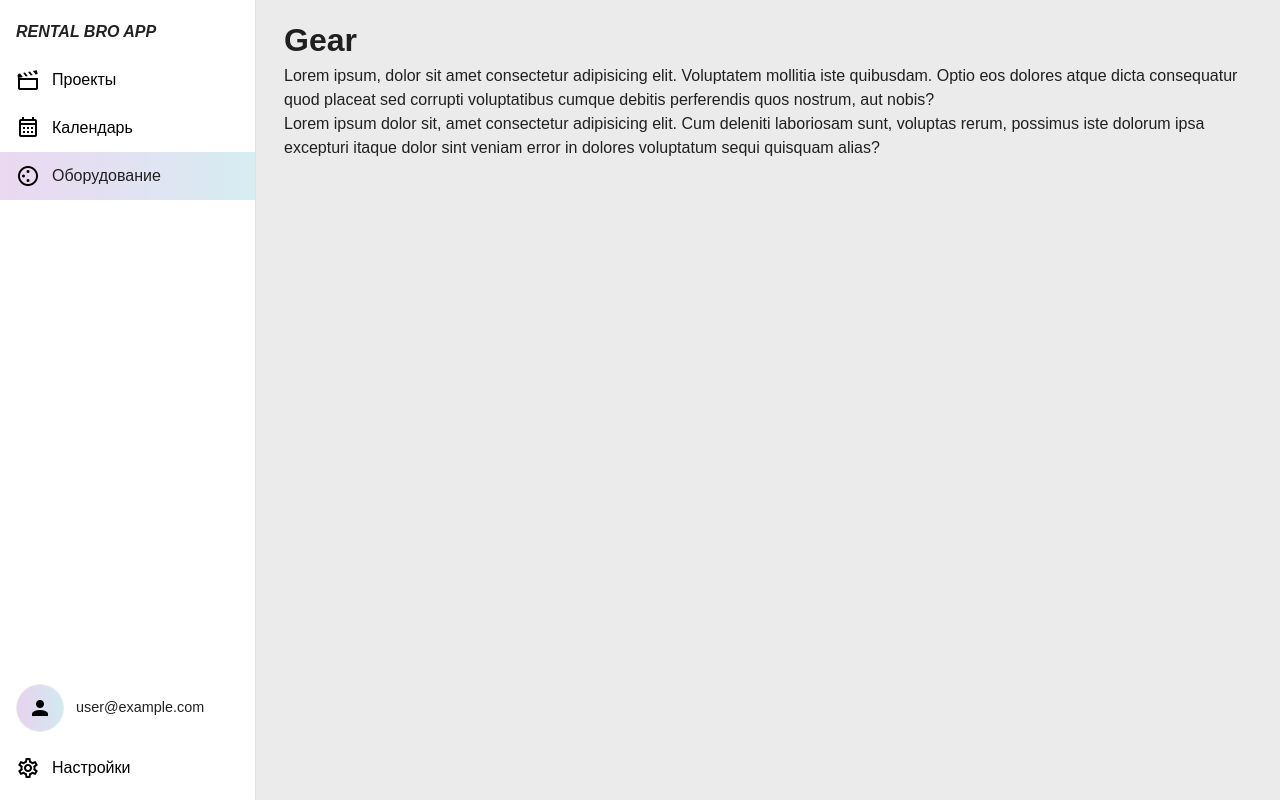
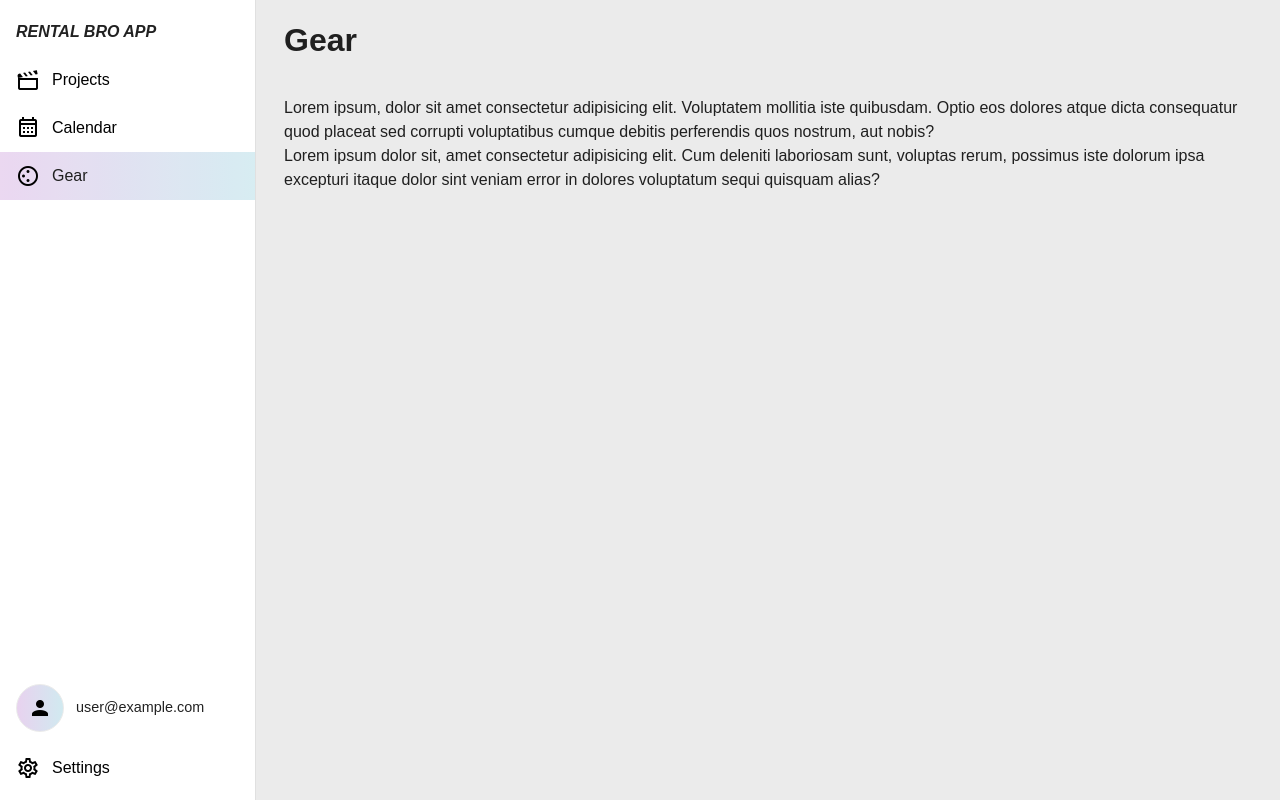
Before and after one commit to Teder-kedr/rental-bro-app, a Vue app: page /gear in a window 1280 px wide. Built offline with nearby package versions, Linux system fonts and the light colour scheme; no server answers; sample sign-in values are in the browser's storage.

Commit message:
translated settings and sidebar

```diff
--- a/src/components/AppSidebar.vue
+++ b/src/components/AppSidebar.vue
@@ -6,11 +6,11 @@
       </v-list-item>
       <v-list-item to="projects">
         <v-icon icon="mdi-movie-open-outline" color="black" start></v-icon>
-        <span class="ml-1 text-black">Проекты</span>
+        <span class="ml-1 text-black">{{ $t("sidebar.projects") }}</span>
       </v-list-item>
       <v-list-item to="calendar">
         <v-icon icon="mdi-calendar-month-outline" color="black" start></v-icon>
-        <span class="ml-1 text-black">Календарь</span>
+        <span class="ml-1 text-black">{{ $t("sidebar.calendar") }}</span>
       </v-list-item>
       <v-list-item to="gear">
         <v-icon
@@ -19,7 +19,7 @@
           color="black"
           start
         ></v-icon>
-        <span class="ml-1 text-black">Оборудование</span>
+        <span class="ml-1 text-black">{{ $t("sidebar.gear") }}</span>
       </v-list-item>
     </v-list>
     <template v-slot:append>
@@ -27,7 +27,7 @@
         <SidebarUserInfo />
         <v-list-item to="settings">
           <v-icon icon="mdi-cog-outline" color="black" start></v-icon>
-          <span class="ml-1 text-black">Настройки</span>
+          <span class="ml-1 text-black">{{ $t("sidebar.settings") }}</span>
         </v-list-item>
       </v-list>
     </template>
--- a/src/components/LogoutButton.vue
+++ b/src/components/LogoutButton.vue
@@ -4,7 +4,7 @@
     prepend-icon="mdi-logout"
     :loading="isLoading"
     @click="handleLogOut"
-    >LOG OUT</v-btn
+    >{{ $t("settings.logoutaction") }}</v-btn
   >
 </template>
 <script>
--- a/src/i18n.js
+++ b/src/i18n.js
@@ -6,7 +6,7 @@ const i18n = createI18n({
 });
 
 const languages = ["en", "ru"];
-const pages = ["projects", "login", "signup"];
+const pages = ["projects", "login", "signup", "settings", "sidebar"];
 
 languages.forEach((lang) => {
   pages.forEach((page) => {
--- /dev/null
+++ b/src/locales/en.settings.json
@@ -0,0 +1,6 @@
+{
+  "title": "Settings",
+  "langopttext": "Change language",
+  "logoutopttext": "Log out from your account",
+  "logoutaction": "Log out"
+}
--- /dev/null
+++ b/src/locales/en.sidebar.json
@@ -0,0 +1,6 @@
+{
+  "projects": "Projects",
+  "calendar": "Calendar",
+  "gear": "Gear",
+  "settings": "Settings"
+}
--- /dev/null
+++ b/src/locales/ru.settings.json
@@ -0,0 +1,6 @@
+{
+  "title": "Настройки",
+  "langopttext": "Изменить язык",
+  "logoutopttext": "Выйти из аккаунта",
+  "logoutaction": "Выйти"
+}
--- /dev/null
+++ b/src/locales/ru.sidebar.json
@@ -0,0 +1,6 @@
+{
+  "projects": "Проекты",
+  "calendar": "Календарь",
+  "gear": "Оборудование",
+  "settings": "Настройки"
+}
--- a/src/views/CalendarPage.vue
+++ b/src/views/CalendarPage.vue
@@ -1,6 +1,6 @@
 <template>
   <div>
-    <h1>Calendar</h1>
+    <h1 class="mb-8">Calendar</h1>
     <p>Lorem ipsum dolor sit amet consectetur adipisicing elit. Rem, id!</p>
   </div>
 </template>
--- a/src/views/GearPage.vue
+++ b/src/views/GearPage.vue
@@ -1,6 +1,6 @@
 <template>
   <div>
-    <h1>Gear</h1>
+    <h1 class="mb-8">Gear</h1>
     <p>
       Lorem ipsum, dolor sit amet consectetur adipisicing elit. Voluptatem
       mollitia iste quibusdam. Optio eos dolores atque dicta consequatur quod
--- a/src/views/ProjectsPage.vue
+++ b/src/views/ProjectsPage.vue
@@ -1,6 +1,6 @@
 <template>
   <div>
-    <h1>{{ $t("projects.title") }}</h1>
+    <h1 class="mb-8">{{ $t("projects.title") }}</h1>
     <p>
       {{ $t("projects.description") }}
     </p>
--- a/src/views/SettingsPage.vue
+++ b/src/views/SettingsPage.vue
@@ -1,10 +1,10 @@
 <template>
   <div>
-    <h1 class="mb-8">Settings</h1>
+    <h1 class="mb-8">{{ $t("settings.title") }}</h1>
     <div
       class="d-flex flex-column flex-sm-row justify-space-between align-sm-center"
     >
-      <p class="my-2">Change language:</p>
+      <p class="my-2">{{ $t("settings.langopttext") }}:</p>
       <LangSwitcher />
     </div>
 
@@ -13,7 +13,7 @@
     <div
       class="d-flex flex-column flex-sm-row justify-space-between align-sm-center"
     >
-      <p class="my-2">Log out from your account:</p>
+      <p class="my-2">{{ $t("settings.logoutopttext") }}:</p>
       <LogoutButton />
     </div>
   </div>
```
